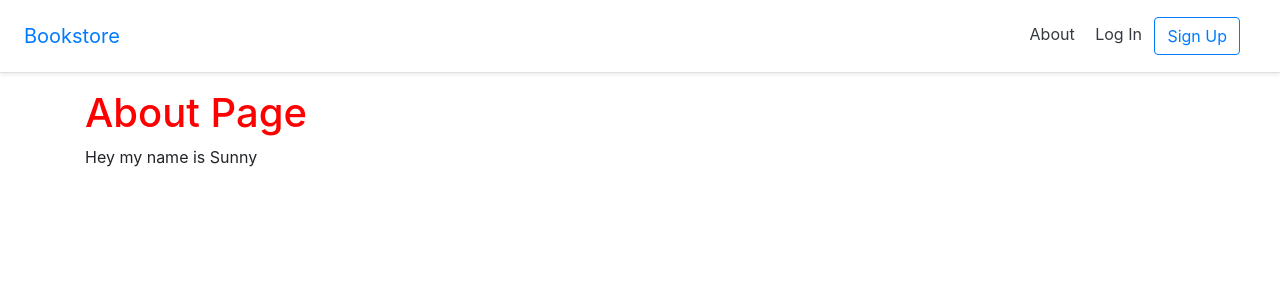
After one commit to senayberhe/book, a Django app: template templates/about.html in a window 1280 px wide. The commit adds this page. Shown: the top 300 px of the page. Run offline with Django 3.2, Linux system fonts and the light colour scheme; the template is opened without the code that fills it, so the values that code supplies are empty; some libraries are stand-ins or nearby versions.

Commit message:
added static files

```diff
--- a/pages/urls.py
+++ b/pages/urls.py
@@ -1,7 +1,8 @@
 from django.urls import path
 
-from .views import HomePageView
+from .views import HomePageView, AboutPageView
 
 urlpatterns = [
+    path('about/', AboutPageView.as_view(), name='about'),
     path('', HomePageView.as_view(), name='home'),
 ]
--- a/pages/views.py
+++ b/pages/views.py
@@ -4,3 +4,8 @@ from django.views.generic import TemplateView
 
 class HomePageView(TemplateView):
     template_name = 'home.html'
+
+
+
+class AboutPageView(TemplateView):
+    template_name = 'about.html'
--- /dev/null
+++ b/static/css/base.css
@@ -0,0 +1,9 @@
+h1 {
+    color: red;
+}
+
+
+.bookcover {
+    height: 300px;
+    width: auto;
+}
--- /dev/null
+++ b/static/js/base.js
@@ -0,0 +1,5 @@
+newFunction();
+
+function newFunction() {
+    console.log('JavaScript here!');
+}
--- a/templates/_base.html
+++ b/templates/_base.html
@@ -1,13 +1,41 @@
+{% load static %}
 <!DOCTYPE html>
 <html>
 <head>
-    <meta charset="utf-8">
-    <title>{% block title %}Bookstore{% endblock title %}</title>
+  <meta charset="utf-8">
+  <title>{% block title %}Bookstore{% endblock title %}</title>
+  <meta name="viewport" content="width=device-width, initial-scale=1, shrink-to-fit=no">
+  <!-- CSS -->
+  <link rel="stylesheet" href="https://stackpath.bootstrapcdn.com/bootstrap/4.5.0/css/bootstrap.min.css" integrity="sha384-9aIt2nRpC12Uk9gS9baDl411NQApFmC26EwAOH8WgZl5MYYxFfc+NcPb1dKGj7Sk" crossorigin="anonymous">
+  <link rel="stylesheet" href="{% static 'css/base.css' %}">
 </head>
 <body>
-    <div class="container">
-        {% block content %}
-        {% endblock content %}
+  <header>
+    <!-- Fixed navbar -->
+    <div class="d-flex flex-column flex-md-row align-items-center p-3 px-md-4
+     mb-3 bg-white border-bottom shadow-sm">
+      <a href="{% url 'home' %}" class="navbar-brand my-0 mr-md-auto
+      font-weight-normal">Bookstore</a>
+      <nav class="my-2 my-md-0 mr-md-3">
+        <a class="p-2 text-dark" href="{% url 'about' %}">About</a>
+        {% if user.is_authenticated %}
+          <a class="p-2 text-dark" href="{% url 'logout' %}">Log Out</a>
+        {% else %}
+          <a class="p-2 text-dark" href="{% url 'login' %}">Log In</a>
+          <a class="btn btn-outline-primary"
+            href="{% url 'signup' %}">Sign Up</a>
+        {% endif %}
+      </nav>
     </div>
+  </header>
+  <div class="container">
+    {% block content %}
+    {% endblock content %}
+  </div>
+  <!-- JavaScript -->
+  <!-- JS, Popper.js, and jQuery -->
+  <script src="https://code.jquery.com/jquery-3.5.1.slim.min.js" integrity="sha384-DfXdz2htPH0lsSSs5nCTpuj/zy4C+OGpamoFVy38MVBnE+IbbVYUew+OrCXaRkfj" crossorigin="anonymous"></script>
+  <script src="https://cdn.jsdelivr.net/npm/popper.js@1.16.1/dist/umd/popper.min.js" integrity="sha384-9/reFTGAW83EW2RDu2S0VKaIzap3H66lZH81PoYlFhbGU+6BZp6G7niu735Sk7lN" crossorigin="anonymous"></script>
+  <script src="https://stackpath.bootstrapcdn.com/bootstrap/4.5.0/js/bootstrap.bundle.min.js" integrity="sha384-1CmrxMRARb6aLqgBO7yyAxTOQE2AKb9GfXnEo760AUcUmFx3ibVJJAzGytlQcNXd" crossorigin="anonymous"></script>
 </body>
 </html>
--- /dev/null
+++ b/templates/about.html
@@ -0,0 +1,10 @@
+{% extends '_base.html' %}
+
+{% block title %}About{% endblock title %}
+
+{% block content %}
+  <h1>About Page</h1>
+  <p>
+      Hey my name is Sunny
+  </p>
+{% endblock content %}
--- a/templates/home.html
+++ b/templates/home.html
@@ -1,9 +1,11 @@
 {% extends '_base.html' %}
+{% load static %}
 
 {% block title %}Home{% endblock title %}
 
 {% block content %}
     <h1>Homepage</h1>
+    <img class="bookcover" src="{% static 'images/book.jpg' %}">
     {% if user.is_authenticated %}
         Hi {{ user.email }}!
         <p>
--- a/templates/registration/login.html
+++ b/templates/registration/login.html
@@ -1,11 +1,13 @@
 {% extends '_base.html' %}
+{% load crispy_forms_tags %}
+
 
 {% block title %}Log In{% endblock title %}
 {% block content %}
     <h2>Log In</h2>
     <form method="post">
         {% csrf_token %}
-        {{ form.as_p }}
-        <button type="submit">Log In</button>
+        {{ form|crispy }}
+        <button class="btn btn-success" type="submit">Log In</button>
     </form>
 {% endblock content %}
```
Also changed, not shown: pages/tests.py (+35 -1 lines), templates/signup.html (+6 -2 lines), 3 other files.
